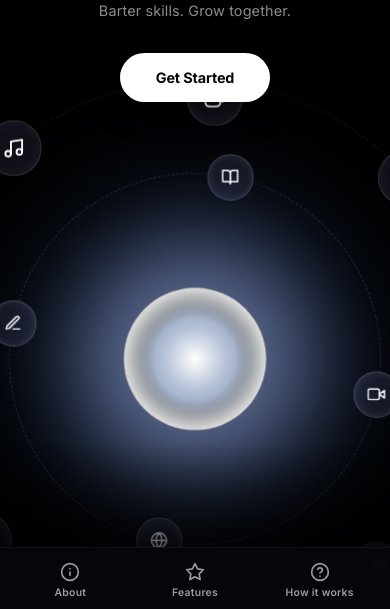
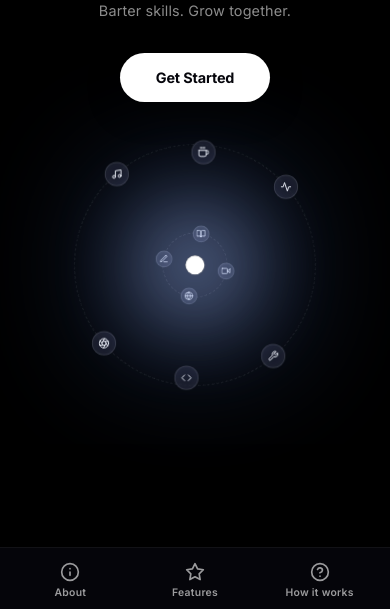
Before and after one commit to Divyansh0-05/learnix, a React (Create React App) app in the folder learnix-frontend/: page / in a window 390 px wide. Shown: the part 232-841 px from the top of the page. Built offline with nearby package versions, Linux system fonts and the light colour scheme; no server answers.

Commit message:
feat: finalize mobile responsiveness and orbit animations

```diff
--- a/learnix-frontend/src/components/landing/AnimatedOrb.css
+++ b/learnix-frontend/src/components/landing/AnimatedOrb.css
@@ -3,8 +3,8 @@
     top: 50%;
     left: 50%;
     transform: translate(-50%, -50%);
-    width: 300px;
-    height: 300px;
+    width: 270px;
+    height: 270px;
     display: flex;
     align-items: center;
     justify-content: center;
@@ -12,8 +12,8 @@
 }
 
 .glowing-orb {
-    width: 150px;
-    height: 150px;
+    width: 120px;
+    height: 120px;
     background: radial-gradient(circle, #ffffff 0%, rgba(200, 220, 255, 0.8) 40%, rgba(0, 0, 0, 0) 70%);
     border-radius: 50%;
     box-shadow: 0 0 80px 40px rgba(180, 200, 255, 0.4),
@@ -36,8 +36,8 @@
 
 .orbit-ring {
     position: absolute;
-    width: 600px;
-    height: 600px;
+    width: 570px;
+    height: 570px;
     border: 1px dashed rgba(255, 255, 255, 0.1);
     border-radius: 50%;
     animation: spinRing 40s linear infinite;
@@ -48,8 +48,8 @@
 
 .orbit-ring-inner {
     position: absolute;
-    width: 400px;
-    height: 400px;
+    width: 370px;
+    height: 370px;
     border: 1px dashed rgba(255, 255, 255, 0.15);
     border-radius: 50%;
     animation: spinRingReverse 25s linear infinite;
@@ -166,3 +166,173 @@
     right: -25px;
     top: calc(50% - 25px);
 }
+
+/* 📱 Mobile Responsiveness Fix */
+
+/* For Tablet range */
+@media screen and (max-width: 768px) {
+    .orb-container {
+        width: 180px;
+        height: 180px;
+        top: 42%;
+    }
+
+    .glowing-orb {
+        width: 80px;
+        height: 80px;
+    }
+
+    .orbit-ring {
+        width: 420px;
+        height: 420px;
+    }
+
+    .orbit-ring-inner {
+        width: 200px;
+        /* Reduced for collision safety */
+        height: 200px;
+    }
+
+    .skill-icon {
+        width: 44px;
+        height: 44px;
+        font-size: 1.1rem;
+    }
+
+    .skill-icon-inner {
+        width: 34px;
+        height: 34px;
+        font-size: 0.9rem;
+    }
+
+    /* Offsets recalibration */
+    .item-1 {
+        top: -22px;
+        left: calc(50% - 22px);
+    }
+
+    .item-2 {
+        bottom: -22px;
+        left: calc(50% - 22px);
+    }
+
+    .item-3 {
+        left: -22px;
+        top: calc(50% - 22px);
+    }
+
+    .item-4 {
+        right: -22px;
+        top: calc(50% - 22px);
+    }
+
+    .inner-1 {
+        top: -17px;
+        left: calc(50% - 17px);
+    }
+
+    .inner-2 {
+        bottom: -17px;
+        left: calc(50% - 17px);
+    }
+
+    .inner-3 {
+        left: -17px;
+        top: calc(50% - 17px);
+    }
+
+    .inner-4 {
+        right: -17px;
+        top: calc(50% - 17px);
+    }
+}
+
+/* For Phone range (iPhone Mini/SE/Pro) */
+@media screen and (max-width: 430px) {
+    .orb-container {
+        width: 100px;
+        height: 100px;
+        top: 38%;
+    }
+
+    .glowing-orb {
+        width: 20px;
+        height: 20px;
+        box-shadow: 0 0 30px 15px rgba(180, 200, 255, 0.4), inset 0 0 8px 4px #ffffff;
+    }
+
+    .orbit-ring {
+        width: 260px;
+        height: 260px;
+    }
+
+    .orbit-ring-inner {
+        width: 70px;
+        /* Micro-ring for collision safety */
+        height: 70px;
+    }
+
+    .skill-icon {
+        width: 26px;
+        height: 26px;
+        font-size: 0.75rem;
+    }
+
+    .skill-icon-inner {
+        width: 18px;
+        height: 18px;
+        font-size: 0.6rem;
+    }
+
+    /* Outer Ring offsets */
+    .item-1 {
+        top: -13px;
+        left: calc(50% - 13px);
+    }
+
+    .item-2 {
+        bottom: -13px;
+        left: calc(50% - 13px);
+    }
+
+    .item-3 {
+        left: -13px;
+        top: calc(50% - 13px);
+    }
+
+    .item-4 {
+        right: -13px;
+        top: calc(50% - 13px);
+    }
+
+    .item-5 {
+        top: 30px;
+        left: 30px;
+    }
+
+    .item-6 {
+        bottom: 30px;
+        right: 30px;
+    }
+
+    /* Inner Ring offsets */
+    .inner-1 {
+        top: -9px;
+        left: calc(50% - 9px);
+    }
+
+    .inner-2 {
+        bottom: -9px;
+        left: calc(50% - 9px);
+    }
+
+    .inner-3 {
+        left: -9px;
+        top: calc(50% - 9px);
+    }
+
+    .inner-4 {
+        right: -9px;
+        top: calc(50% - 9px);
+    }
+}
--- a/learnix-frontend/src/index.css
+++ b/learnix-frontend/src/index.css
@@ -178,3 +178,16 @@ select:focus>option:checked {
 .text-glow-blue {
   text-shadow: 0 0 15px rgba(59, 130, 246, 0.5);
 }
+
+/* Hide scrollbar for Chrome, Safari and Opera */
+.no-scrollbar::-webkit-scrollbar {
+  display: none;
+}
+
+/* Hide scrollbar for IE, Edge and Firefox */
+.no-scrollbar {
+  -ms-overflow-style: none;
+  /* IE and Edge */
+  scrollbar-width: none;
+  /* Firefox */
+}
--- a/learnix-frontend/src/pages/ForgotPassword.jsx
+++ b/learnix-frontend/src/pages/ForgotPassword.jsx
@@ -46,27 +46,6 @@ export default function ForgotPassword() {
             </Helmet>
             <StarryBackground />
             <div className="auth-page-wrapper">
-                <div className="back-link-container">
-                    <Link
-                        to="/login"
-                        style={{
-                            display: 'inline-flex',
-                            alignItems: 'center',
-                            gap: '0.5rem',
-                            color: 'rgba(255,255,255,0.4)',
-                            textDecoration: 'none',
-                            fontSize: '0.75rem',
-                            fontWeight: 700,
-                            letterSpacing: '0.1em',
-                            textTransform: 'uppercase',
-                            transition: 'color 0.2s'
-                        }}
-                        onMouseEnter={e => e.currentTarget.style.color = '#fff'}
-                        onMouseLeave={e => e.currentTarget.style.color = 'rgba(255,255,255,0.4)'}
-                    >
-                        <FiArrowLeft /> Back to Login
-                    </Link>
-                </div>
                 <div className="auth-card-container">
                     <h1 style={{ color: '#fff', fontWeight: 800, fontSize: '1.4rem', letterSpacing: '-0.03em', marginBottom: '0.2rem' }}>
                         Forgot password?
--- a/learnix-frontend/src/pages/Login.jsx
+++ b/learnix-frontend/src/pages/Login.jsx
@@ -47,27 +47,6 @@ export default function Login() {
             </Helmet>
             <StarryBackground />
             <div className="auth-page-wrapper">
-                <div className="back-link-container">
-                    <Link
-                        to="/"
-                        style={{
-                            display: 'inline-flex',
-                            alignItems: 'center',
-                            gap: '0.5rem',
-                            color: 'rgba(255,255,255,0.4)',
-                            textDecoration: 'none',
-                            fontSize: '0.75rem',
-                            fontWeight: 700,
-                            letterSpacing: '0.1em',
-                            textTransform: 'uppercase',
-                            transition: 'color 0.2s'
-                        }}
-                        onMouseEnter={e => e.currentTarget.style.color = '#fff'}
-                        onMouseLeave={e => e.currentTarget.style.color = 'rgba(255,255,255,0.4)'}
-                    >
-                        <FiArrowLeft /> Back to Home
-                    </Link>
-                </div>
                 <div className="auth-card-container">
                     <h1 style={{ color: '#fff', fontWeight: 800, fontSize: '1.4rem', letterSpacing: '-0.03em', marginBottom: '0.2rem' }}>
                         Welcome back
--- a/learnix-frontend/src/pages/ResetPassword.jsx
+++ b/learnix-frontend/src/pages/ResetPassword.jsx
@@ -59,27 +59,6 @@ export default function ResetPassword() {
             </Helmet>
             <StarryBackground />
             <div className="auth-page-wrapper">
-                <div className="back-link-container">
-                    <Link
-                        to="/login"
-                        style={{
-                            display: 'inline-flex',
-                            alignItems: 'center',
-                            gap: '0.5rem',
-                            color: 'rgba(255,255,255,0.4)',
-                            textDecoration: 'none',
-                            fontSize: '0.75rem',
-                            fontWeight: 700,
-                            letterSpacing: '0.1em',
-                            textTransform: 'uppercase',
-                            transition: 'color 0.2s'
-                        }}
-                        onMouseEnter={e => e.currentTarget.style.color = '#fff'}
-                        onMouseLeave={e => e.currentTarget.style.color = 'rgba(255,255,255,0.4)'}
-                    >
-                        <FiArrowLeft /> Back to Login
-                    </Link>
-                </div>
                 <div className="auth-card-container">
                     <h1 style={{ color: '#fff', fontWeight: 800, fontSize: '1.4rem', letterSpacing: '-0.03em', marginBottom: '0.2rem' }}>
                         Reset your password
--- a/learnix-frontend/src/styles/AuthLayout.css
+++ b/learnix-frontend/src/styles/AuthLayout.css
@@ -34,10 +34,3 @@
     position: relative;
     z-index: 1;
 }
-
-.back-link-container {
-    position: absolute;
-    top: 1rem;
-    left: 1rem;
-    z-index: 10;
-}
```
Also changed, not shown: learnix-frontend/src/pages/Matches.jsx (+38 -48 lines), learnix-frontend/src/pages/Profile.jsx (+7 -7 lines), learnix-frontend/src/pages/Register.jsx (+10 -31 lines), learnix-frontend/public/manifest.json, 1 other file (tests, documents, lock files or other folders).
